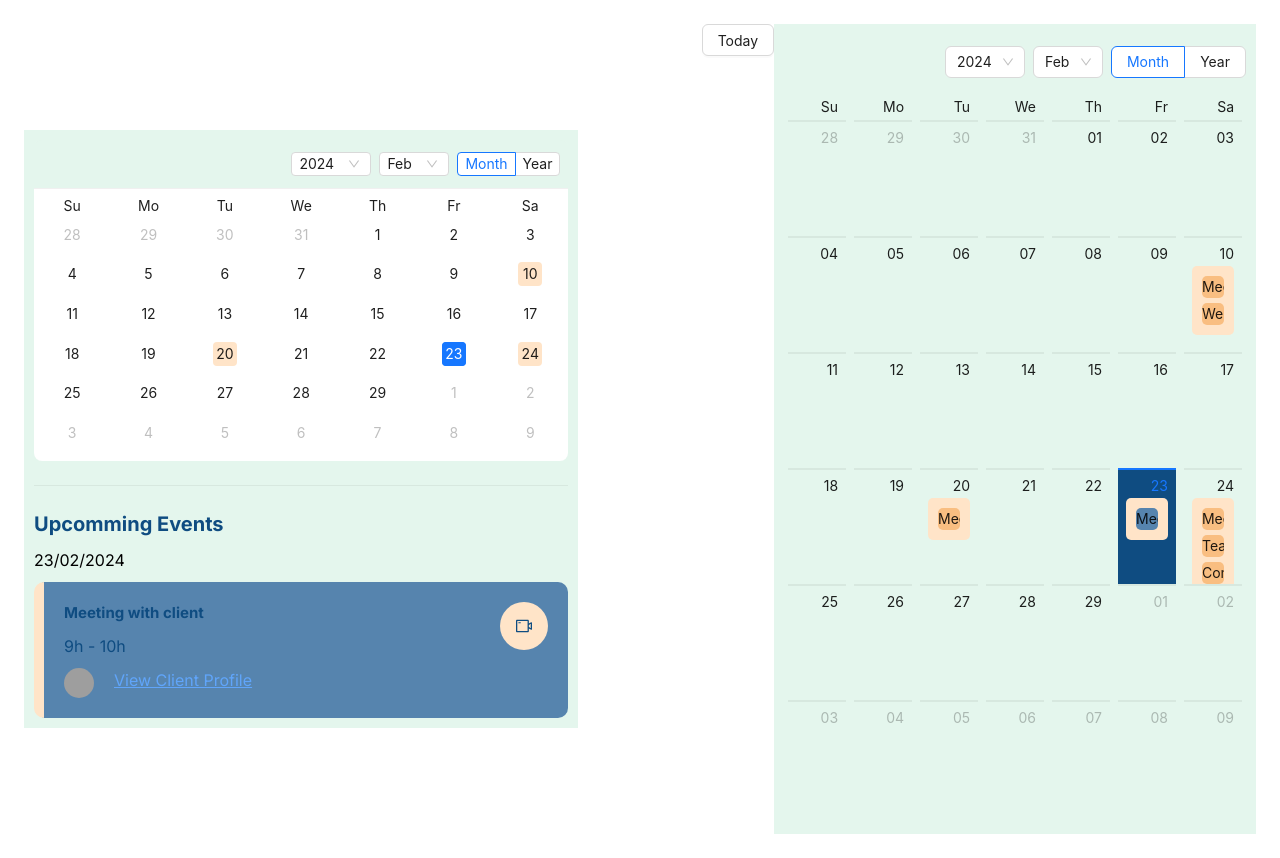
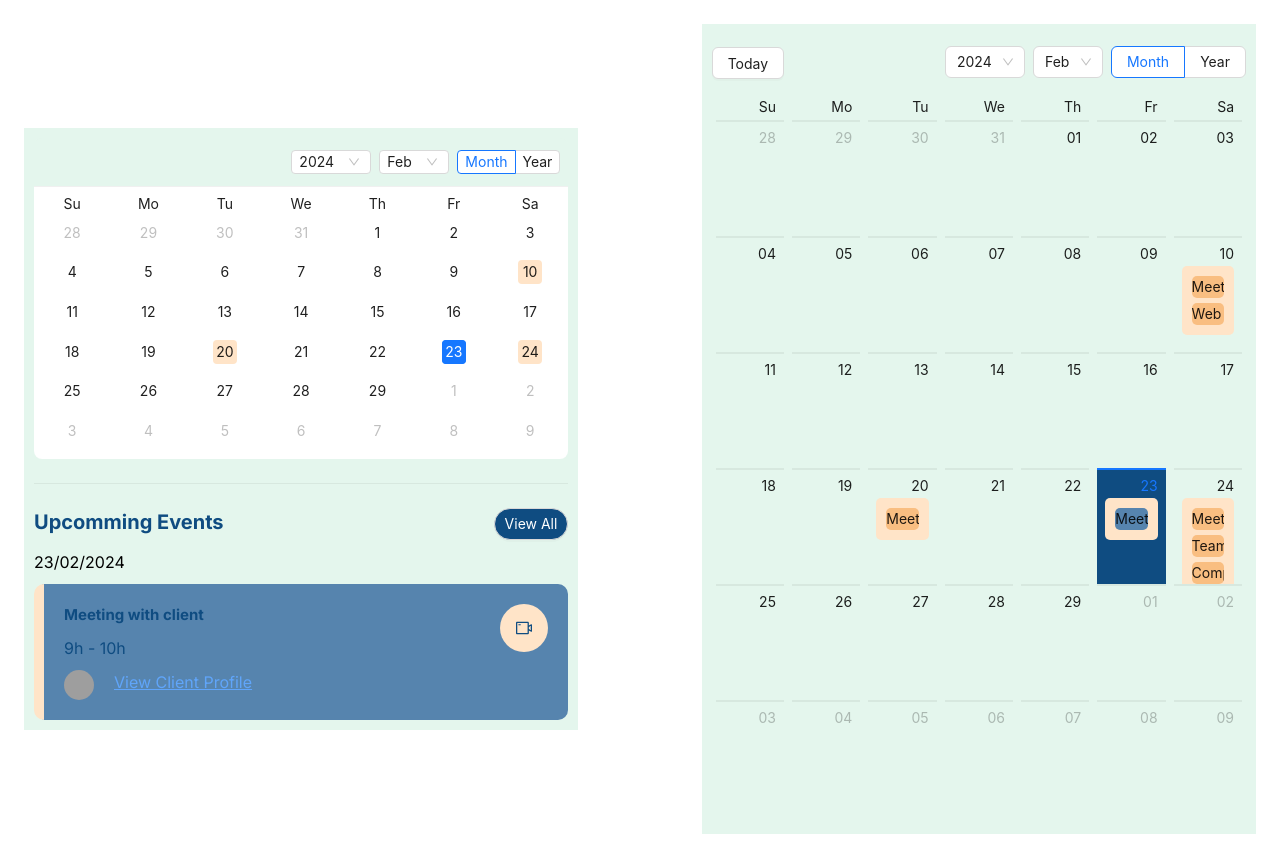
Before and after one commit to huypham1411/test-masterbranch, a Next.js app: page / in a window 1280 px wide. Built offline with nearby package versions, Linux system fonts and the light colour scheme; grey boxes are pictures that could not be loaded.

Commit message:
update code

```diff
--- a/src/app/page.tsx
+++ b/src/app/page.tsx
@@ -2,7 +2,7 @@
 import { Button, Calendar, CalendarProps, ConfigProvider } from 'antd'
 import dayjs, { Dayjs } from 'dayjs'
 import { useCallback, useEffect, useMemo, useState } from 'react'
-import LeftSide from '../components/LeftSide/page'
+import LeftSide from '../components/LeftSide/LeftSide'
 import { StaticImport } from 'next/dist/shared/lib/get-img-props'
 import clsx from 'clsx'
 
@@ -168,9 +168,9 @@ export default function Home() {
                     onEventCardClick={setSelectedEvent}
                 />
             </div>
-            <div className="flex">
+            <div className="flex relative">
                 <Button
-                    className="hidden md:block"
+                    className="hidden md:block absolute z-[1] left-[10px] top-[23px] bg-white"
                     onClick={() => setSelectedDate(dayjs())}
                 >
                     Today
@@ -189,7 +189,7 @@ export default function Home() {
                         value={selectedDate}
                         onChange={onChange}
                         cellRender={cellRender}
-                        className="p-[10px]"
+                        className="p-[10px] relative"
                     />
                 </ConfigProvider>
             </div>
--- a/src/components/LeftSide/page.tsx
+++ b/src/components/LeftSide/LeftSide.tsx
@@ -1,7 +1,7 @@
-import { Calendar, CalendarProps, ConfigProvider, Divider } from 'antd'
+import { Button, Calendar, CalendarProps, ConfigProvider, Divider } from 'antd'
 import dayjs, { Dayjs } from 'dayjs'
 import React from 'react'
-import CardEvent from '../CardEvent/page'
+import CardEvent from '../CardEvent/CardEvent'
 import { CalendarEvent, Data } from '@/app/page'
 import clsx from 'clsx'
 
@@ -10,7 +10,7 @@ type Props = {
     selectedDate: Dayjs
     data: Data[]
     selectedEvent?: CalendarEvent
-    onEventCardClick: any
+    onEventCardClick: () => void
 }
 
 const LeftSide = ({
@@ -68,8 +68,16 @@ const LeftSide = ({
             <Divider />
             {/* this is the event from the date */}
             <div className="flex flex-col gap-[10px]">
-                <div className="text-xl font-bold text-[#0F4C81] ">
-                    Upcomming Events
+                <div className="flex flex-row justify-between">
+                    <div className="text-xl font-bold text-[#0F4C81] ">
+                        Upcomming Events
+                    </div>
+                    <Button
+                        className="hidden md:flex text-white bg-[#0F4C81] rounded-[30px] p-[10px] text-center items-center"
+                        onClick={() => alert('list events show')}
+                    >
+                        View All
+                    </Button>
                 </div>
                 <div>{selectedDate.format('DD/MM/YYYY')}</div>
                 {selectedDate && data && (
```
Also changed, not shown: src/components/CardEvent/CardEvent.tsx (renamed from src/components/CardEvent/page.tsx).
